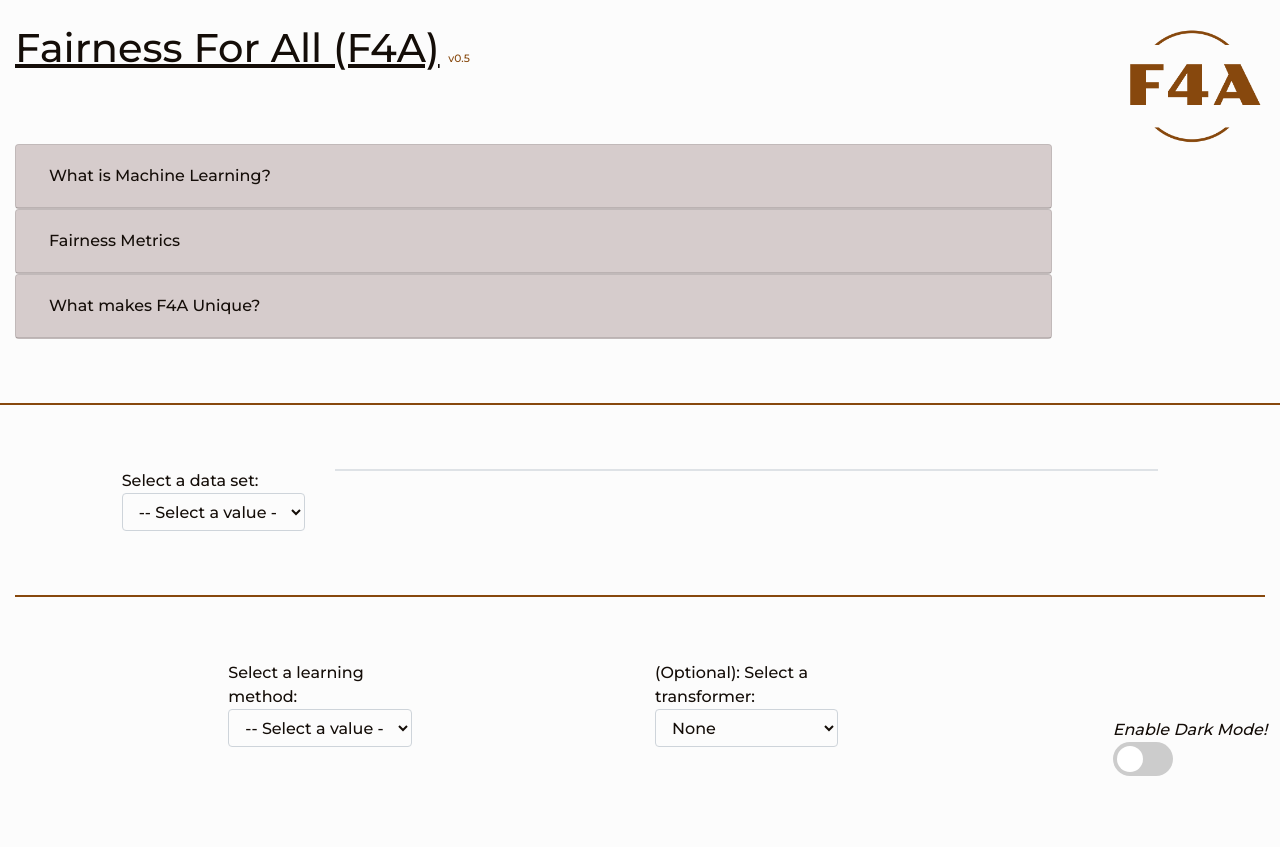
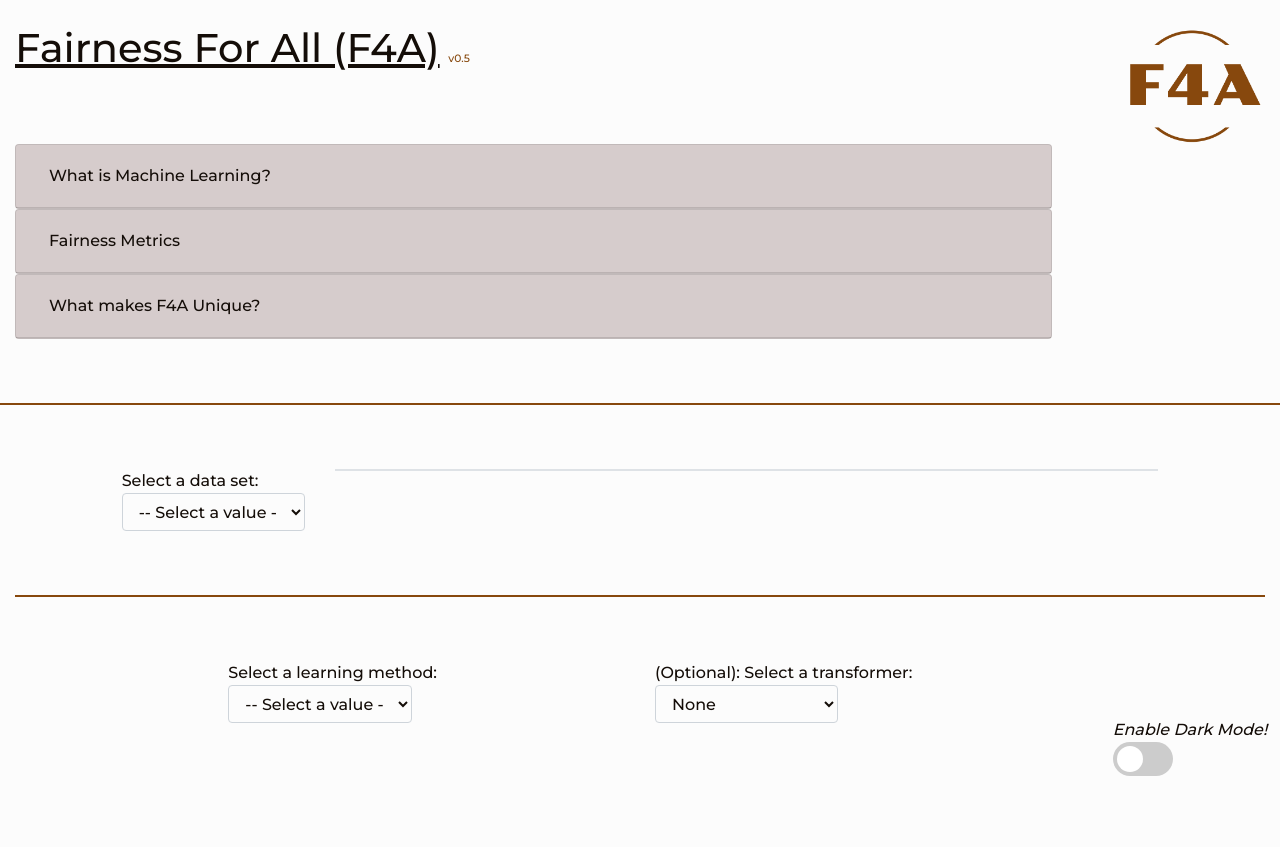
Before and after one commit to aokray/F4A, a Flask app: page / in a window 1280 px wide. After the commit the page ends 776 px from the top, so only its background shows below. Run offline with Flask 2, Linux system fonts and the light colour scheme; some libraries are stand-ins or nearby versions.

Commit message:
added noWrap to text for selectors

```diff
--- a/static/f4a.css
+++ b/static/f4a.css
@@ -8,6 +8,7 @@
   --disabled-color: #46301c;
   --loader-back: #A6A2A2;
   --card-back: #ddd3d3;
+  --font-secondary: #fcfcfc;
 }
 
 [data-theme='dark'] {
@@ -15,11 +16,12 @@
   --secondary-color: #C0A95D;
   --font-color: #fefff6;
   --bg-color: #1B1B1B;
-  --plot-grid-color: #C0A95D;
+  --plot-grid-color: rgba(184, 168, 113, 0.849);
   --hover-color: #97854b;
   --disabled-color: #645b3b;
   --loader-back: #A6A2A2;
   --card-back: #353232;
+  --font-secondary: #1B1B1B;
 }
 
 body {
@@ -36,6 +38,10 @@ h1 {
 #warningModalLabel, #modal-info_btpr, #modal-info_zp, #modal-info_backend_error{
   color: var(--font-color);
   background-color: var(--bg-color);
+}
+
+.noWrap {
+  white-space: nowrap;
 }
 
 .close, .modal-dialog, .modal-header, .modal-footer{
@@ -251,6 +257,6 @@ input:checked + .slider:before {
 }
 
 .btn-link:hover, .btn-link:active, .btn-link:active:focus, .btn-link.active, .btn-link.active.focus {
-  color: var(--font-color);
+  color: var(--font-secondary);
   text-decoration: none;
 }
--- a/templates/index.html
+++ b/templates/index.html
@@ -179,7 +179,7 @@
         </div>
         <div class='row'>
             <div class='col-md-1'></div>
-            <div class='col-md-2 textPrimary'>
+            <div class='col-md-2 textPrimary noWrap'>
                 Select a data set:
 
                 <br/>
@@ -204,7 +204,7 @@
         <div class='row'>
             <div class='col-md-2'></div>
             <div class='col-md-2 textPrimary'>
-                <span style='width:auto;'>Select a learning method:</span>
+                <span class='noWrap' style='width:auto;'>Select a learning method:</span>
                 <br/>
                 <form action='/algSelect' style='width:auto;' method='POST'>
                     <select class="textPrimary backgroundPrimary form-control" id='algorithm' name='algorithm'>
@@ -217,7 +217,7 @@
             </div>
             <div class='col-md-2'></div>
             <div class='col-md-2 textPrimary'>
-                <span style='width:auto;'>(Optional): Select a transformer:</span>
+                <span class='noWrap' style='width:auto;'>(Optional): Select a transformer:</span>
                 <br/>
                 <form action='/transformerSelect' style='width:auto;' method='POST'>
                     <select class="textPrimary backgroundPrimary form-control" id='transformer' name='transformer'>
```
